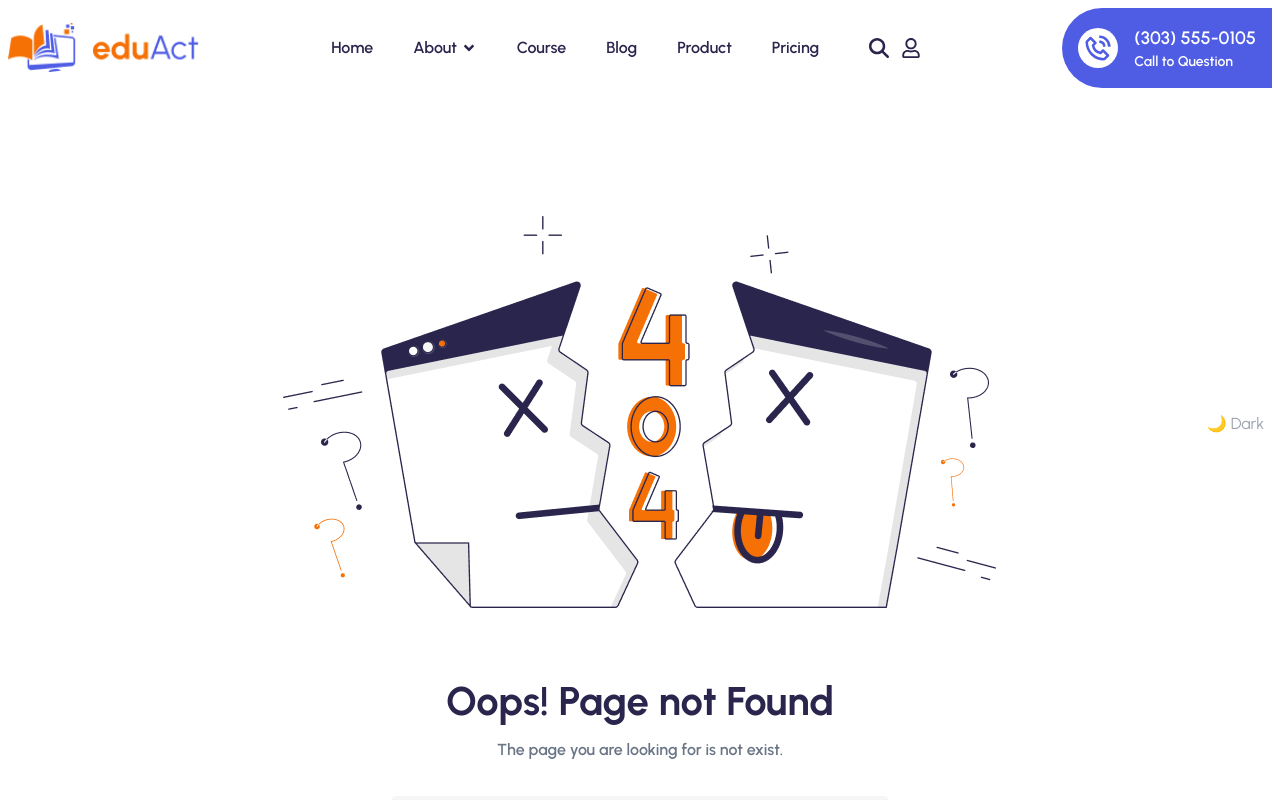
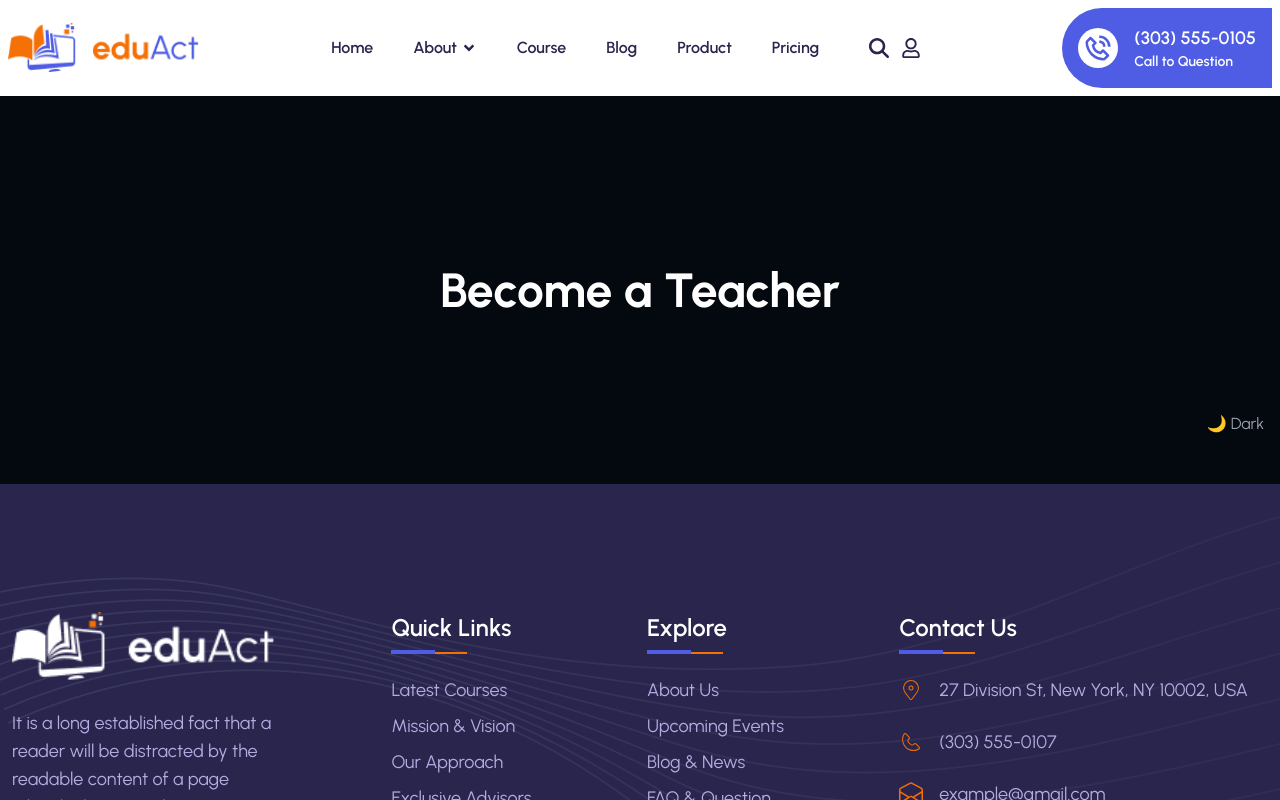
Before and after one commit to Mohammad-Nadil/ebt-eduact, a React (Vite) app: page /become-teacher in a window 1280 px wide. Shown: the top 800 px of the page. Built offline with nearby package versions, Linux system fonts and the light colour scheme.

Commit message:
My local updates before pulling

```diff
--- a/src/components/teacher/BecomeTeacher.jsx
+++ b/src/components/teacher/BecomeTeacher.jsx
@@ -1,9 +1,15 @@
 import React from 'react'
+import Container from '../Container'
 
 const BecomeTeacher = () => {
   return (
     <div>
+        <div className='w-full py-[170px] bg-[#04090F] flex items-center justify-center'>
+        <h2 className='text-white font-bold text-5xl'>Become a Teacher</h2>
+      </div>
+      <Container>
 
+      </Container>
     </div>
   )
 }
--- a/src/main.jsx
+++ b/src/main.jsx
@@ -26,6 +26,7 @@ import "slick-carousel/slick/slick.css";
 import "slick-carousel/slick/slick-theme.css";
 import Teacher from "./components/teacher/Teacher.jsx";
 import Gallery from "./components/teacher/Gallery.jsx";
+import BecomeTeacher from "./components/teacher/BecomeTeacher.jsx";
 
 createRoot(document.getElementById("root")).render(
   <StrictMode>
@@ -45,6 +46,7 @@ createRoot(document.getElementById("root")).render(
             <Route path="/product" element={<Product />} />
             <Route path="/product/:id" element={<ProductDetail />} />
             <Route path="/teacher" element={<Teacher />} />
+            <Route path="/become-teacher" element={<BecomeTeacher />} />
             <Route path="/gallery" element={<Gallery />} />
             <Route path="/cart" element={<Cart />} />
             <Route path="/checkout" element={<Checkout />} />
```
